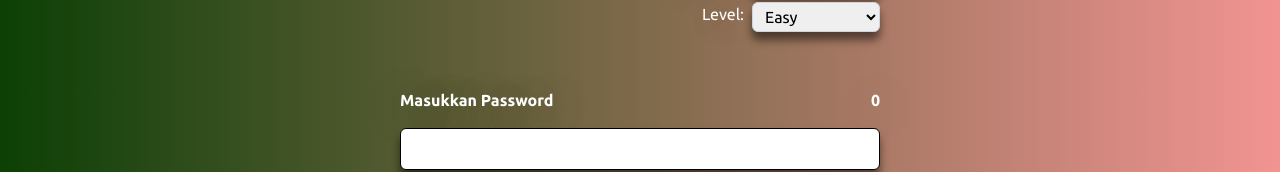
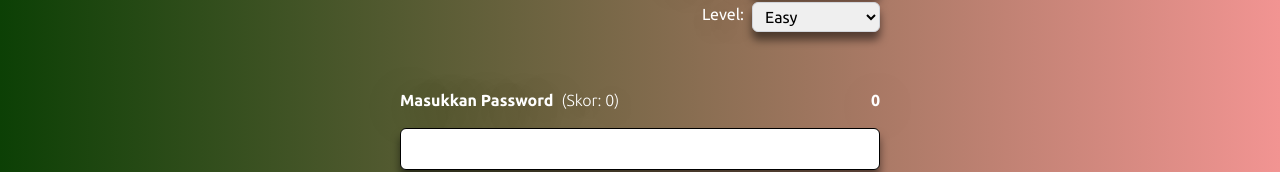
Before and after one commit to rafimaliki/13522137-PasswordGame-Seleksi_IRK, a React (Vite) app in the folder src/fe/: page / in a window 1280 px wide. Shown: the part 160-332 px from the top of the page. Built offline with nearby package versions, Linux system fonts and the light colour scheme.

Commit message:
feat: skor

```diff
--- a/src/fe/src/components/GameResult.jsx
+++ b/src/fe/src/components/GameResult.jsx
@@ -1,4 +1,4 @@
-import React, { useEffect } from "react";
+import React, { useState, useEffect } from "react";
 import Rules from "../logic/rule/RuleList";
 
 const getDuration = (startDate) => {
@@ -31,16 +31,20 @@ const getCompletedRules = () => {
   return completedRules;
 };
 
-const GameResult = ({ password, result, startDate, difficulty }) => {
+const GameResult = ({ password, result, startDate, difficulty, score }) => {
   const handleReset = () => {
     window.location.reload();
   };
 
-  const formattedTime = getDuration(startDate);
   const completedRules = getCompletedRules();
+
+  const [formattedTime, setFormattedTime] = useState("");
 
   useEffect(() => {
     const savePasswordToHistory = () => {
+      const duration = getDuration(startDate);
+      setFormattedTime(duration);
+
       const history = JSON.parse(localStorage.getItem("passwordHistory")) || [];
       // const history = [];
 
@@ -59,10 +63,11 @@ const GameResult = ({ password, result, startDate, difficulty }) => {
           history.length === 0 ? 0 : history[history.length - 1].entryId + 1,
         password: password,
         date: date,
-        timeElapsed: formattedTime,
+        timeElapsed: duration,
         difficulty: difficulty,
         status: result,
         completedRules: completedRules,
+        score: result ? score : 0,
       };
 
       history.push(newEntry);
@@ -72,17 +77,20 @@ const GameResult = ({ password, result, startDate, difficulty }) => {
       localStorage.setItem("passwordHistory", JSON.stringify(history));
     };
 
-    if (password) {
-      savePasswordToHistory();
-    }
+    savePasswordToHistory();
   }, [password]);
 
   return (
     <div className="flex flex-col w-[30rem] h-fit mt-10 items-center">
       <div className="flex justify-between w-full">
-        <p className="font-bold w-fit py-2 text-white text-shadow">
-          Masukkan Password
-        </p>
+        <div className="flex">
+          <p className="font-bold w-fit py-2 text-white text-shadow">
+            Masukkan Password
+          </p>
+          <p className="font-light w-fit py-2 text-white text-shadow pl-2">
+            (Skor: {score})
+          </p>
+        </div>
         <p className="font-bold w-fit py-2 text-white text-shadow">
           {password.length}
         </p>
--- a/src/fe/src/components/HistoryBox.jsx
+++ b/src/fe/src/components/HistoryBox.jsx
@@ -58,6 +58,10 @@ const HistoryBox = ({ entry, index, onDelete }) => {
         <span className={`font-semibold ${textColor}`}>:</span>{" "}
         {entry.status ? "Berhasil" : "Gagal"}
       </p>
+      <p>
+        <span className={`font-semibold ${textColor} mr-10`}>Skor</span>{" "}
+        <span className={`font-semibold ${textColor}`}>:</span> {entry.score}
+      </p>
       <button
         className={`font-bold text-xl absolute bottom-[0px] right-0 p-2 rounded`}
         onClick={() => deleteEntry(entry.entryId)}
--- a/src/fe/src/components/InputBox.jsx
+++ b/src/fe/src/components/InputBox.jsx
@@ -1,12 +1,16 @@
 import React from "react";
-import { matchingAlgorithm } from "../logic/gameData";
+import { difficulty } from "../logic/gameData";
+import scoreCounter from "../logic/utils/ScoreCounter";
 import Rules from "../logic/rule/RuleList";
 
-const InputBox = ({ password, setPassword }) => {
+const InputBox = ({ password, setPassword, score, setScore, difficulty }) => {
   const handleInputChange = (e) => {
-    var newPasword = e.target.value;
+    const newPasword = e.target.value;
     setPassword(newPasword);
     // console.log("Password:", newPasword);
+
+    const newScore = scoreCounter(newPasword, difficulty);
+    setScore(newScore);
   };
 
   const handleInput = (e) => {
@@ -17,9 +21,14 @@ const InputBox = ({ password, setPassword }) => {
   return (
     <div className="flex flex-col w-[30rem] h-fit mt-10 items-center">
       <div className="flex justify-between w-full">
-        <p className="font-bold w-fit py-2 text-white text-shadow">
-          Masukkan Password
-        </p>
+        <div className="flex">
+          <p className="font-bold w-fit py-2 text-white text-shadow">
+            Masukkan Password
+          </p>
+          <p className="font-light w-fit py-2 text-white text-shadow pl-2">
+            (Skor: {score})
+          </p>
+        </div>
         <p className="font-bold w-fit py-2 text-white text-shadow">
           {password.length}
         </p>
--- a/src/fe/src/logic/rule/components/Rule-10.jsx
+++ b/src/fe/src/logic/rule/components/Rule-10.jsx
@@ -63,11 +63,11 @@ const Rule10JSX = ({
       SetFire(password, setPassword);
       setIsFireActive(true);
     } else if (rule.correct && isFireActive) {
-      console.log("Rule 10 passed");
+      // console.log("Rule 10 passed");
       setIsFireActive(false);
       clearInterval(timerId);
     } else if (!rule.correct && isAllFire(password)) {
-      console.log("Rule 10 failed");
+      // console.log("Rule 10 failed");
       setIsFireActive(false);
       setGameResult(0);
       clearInterval(timerId);
--- a/src/fe/src/logic/rule/components/Rule-17.jsx
+++ b/src/fe/src/logic/rule/components/Rule-17.jsx
@@ -46,7 +46,6 @@ const Rule17Validator = (password, difficulty) => {
 
 const Rule17JSX = ({ difficulty, rule }) => {
   const percentage = (decimal) => {
-    // return string representation of percentage
     return `${decimal * 100}%`;
   };
 
--- /dev/null
+++ b/src/fe/src/logic/utils/ScoreCounter.js
@@ -0,0 +1,38 @@
+const scoreCounter = (password, difficulty) => {
+  const lowercaseRegex = /[a-z]/g;
+  const uppercaseRegex = /[A-Z]/g;
+  const digitRegex = /\d/g;
+  const specialCharRegex = /[`~!@#$%^&*()\-_=+\[{\]}\\|;:'",<.>/?]/g;
+
+  const lowercaseCount = (password.match(lowercaseRegex) || []).length;
+  const uppercaseCount = (password.match(uppercaseRegex) || []).length;
+  const digitCount = (password.match(digitRegex) || []).length;
+  const specialCharCount = (password.match(specialCharRegex) || []).length;
+
+  let score =
+    lowercaseCount * 7 +
+    uppercaseCount * 11 +
+    digitCount * 5 +
+    specialCharCount * 15;
+
+  if (password.length > 100) {
+    const extraLength = password.length - 100;
+
+    const minusFactor = 6;
+    score -= extraLength * minusFactor;
+  }
+
+  if (score < 0) {
+    score = 0;
+  }
+
+  if (difficulty === "Medium") {
+    score *= 1.5;
+  } else if (difficulty === "Hard") {
+    score *= 2;
+  }
+
+  return score;
+};
+
+export default scoreCounter;
--- a/src/fe/src/pages/Game.jsx
+++ b/src/fe/src/pages/Game.jsx
@@ -3,12 +3,11 @@ import InputBox from "../components/InputBox";
 import RuleContainer from "../components/RuleContainer";
 import ComboBox from "../components/ComboBox";
 import { setMatchingAlgorithm } from "../logic/gameData";
-import Rules from "../logic/rule/RuleList";
 import GameResult from "../components/GameResult";
-import NavButton from "../components/NavButton";
 
 const GamePage = () => {
   const [password, setPassword] = useState("");
+  const [score, setScore] = useState(0);
   const [difficulty, setDifficulty] = useState("Easy");
 
   const [startDate, setStartDate] = useState(null);
@@ -50,13 +49,20 @@ const GamePage = () => {
         />
       </div>
       {gameResult === -1 ? (
-        <InputBox password={password} setPassword={setPassword} />
+        <InputBox
+          password={password}
+          setPassword={setPassword}
+          score={score}
+          setScore={setScore}
+          difficulty={difficulty}
+        />
       ) : (
         <GameResult
           password={password}
           result={gameResult}
           startDate={startDate}
           difficulty={difficulty}
+          score={score}
         />
       )}
       <RuleContainer
--- a/src/fe/src/pages/History.jsx
+++ b/src/fe/src/pages/History.jsx
@@ -2,21 +2,38 @@ import { React, useState, useEffect } from "react";
 import HistoryBox from "../components/HistoryBox";
 const HistoryPage = ({ pageIndex }) => {
   const [history, setHistory] = useState([]);
+  const [highScore, setHighScore] = useState(0);
+
+  const getHighScore = (history) => {
+    let highScore = 0;
+    history.forEach((entry) => {
+      if (entry.score > highScore) {
+        highScore = entry.score;
+      }
+    });
+
+    return highScore;
+  };
+
   useEffect(() => {
     const history = JSON.parse(localStorage.getItem("passwordHistory")) || [];
     history.reverse();
     setHistory(history);
+    setHighScore(getHighScore(history));
   }, [pageIndex]);
 
   const handleDelete = () => {
     const updatedHistory =
       JSON.parse(localStorage.getItem("passwordHistory")) || [];
     setHistory(updatedHistory);
+    setHighScore(getHighScore(updatedHistory));
   };
 
   return (
     <div>
       {history.length > 0 ? (
+        <>
+          <p>Skor Tertinggi: {highScore}</p>
           <div>
             {history.map((entry, idx) => (
               <HistoryBox
@@ -27,6 +44,7 @@ const HistoryPage = ({ pageIndex }) => {
               />
             ))}
           </div>
+        </>
       ) : (
         <p>Riwayat kosong.</p>
       )}
```
Also changed, not shown: 1 other file (tests, documents, lock files or other folders). Lines whose indentation alone changed are shown as unchanged.
